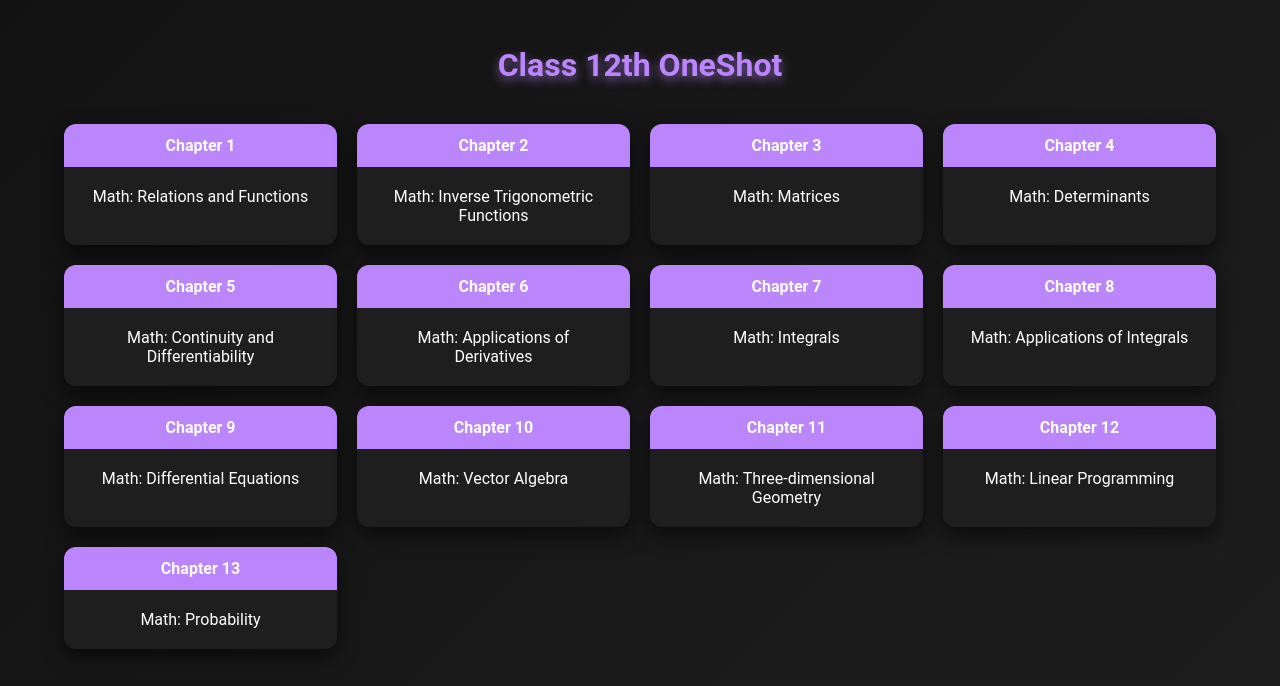
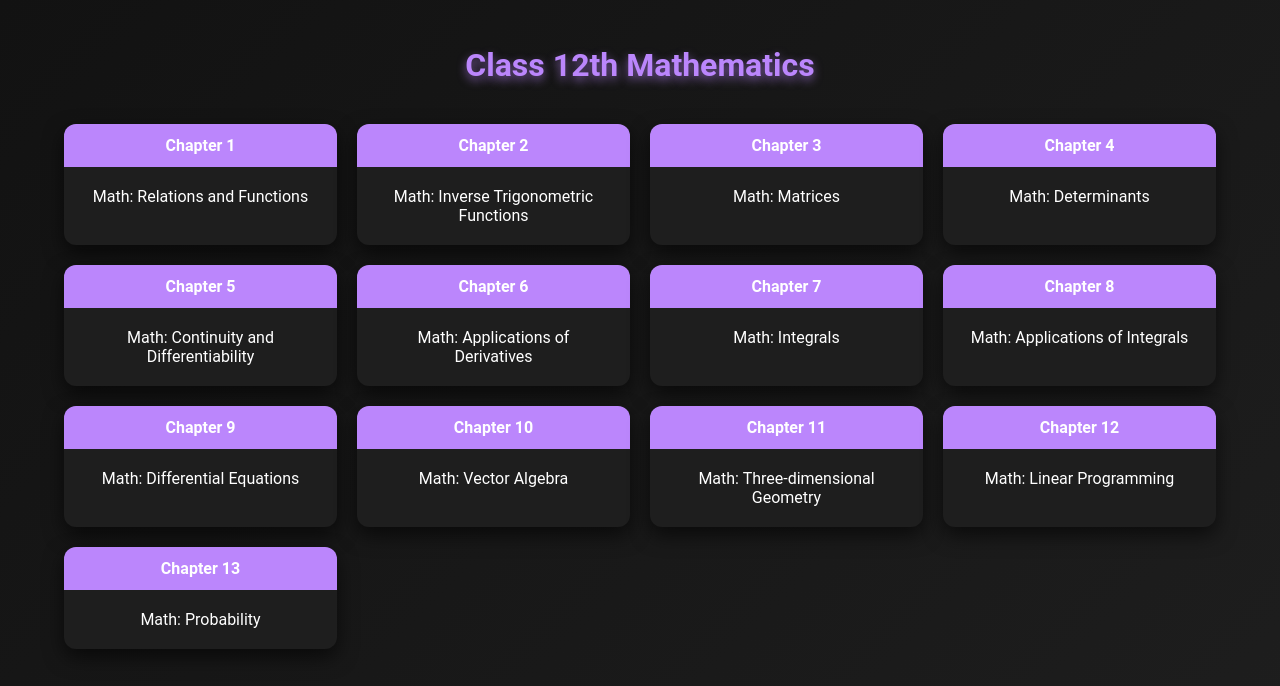
Before and after one commit to DYHARDx/BYAMN-Study, a plain HTML site: page mathematics.html in a window 1280 px wide. Shown: the top 686 px of the page. Drawn offline with Linux system fonts and the light colour scheme.

Commit message:
Update mathematics.html

```diff
--- a/mathematics.html
+++ b/mathematics.html
@@ -69,7 +69,7 @@
     </style>
 </head>
 <body>
-    <h1>Class 12th OneShot</h1>
+    <h1>Class 12th Mathematics</h1>
     <div class="container">
         <!-- Math Timetable Cards -->
         <a href="https://example.com/chapter1" class="card" onclick="redirectToYouTube('Relations and Functions')">
```
